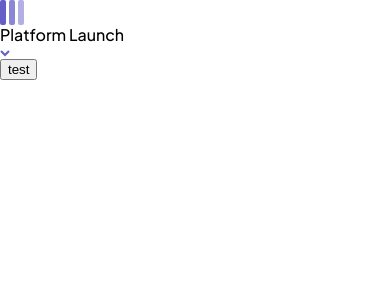
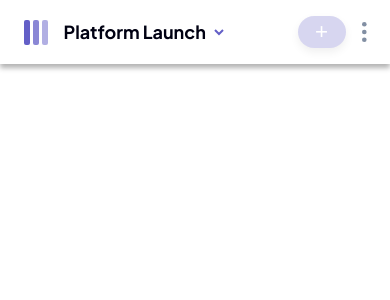
Before and after one commit to BasilGaudion/Kanban-task-manager, a React app: page / in a window 390 px wide. Shown: the top 300 px of the page. Built offline with nearby package versions, Linux system fonts and the light colour scheme.

Commit message:
feature/static mobile header

```diff
--- a/src/components/Header/index.tsx
+++ b/src/components/Header/index.tsx
@@ -1,20 +1,21 @@
 import React from 'react';
 import './styles.scss';
-import { LogoMobile } from '../../assets';
+import { LogoMobile, IconChevronDown, IconCross, IconVerticalEllipsis } from '../../assets';
 const Header = () => {
 
   return (
     <header className='header'>
-      <div className='header__container'>
+      <div className='header__container container'>
         <div className='header__left-group'>
-          <img src={LogoMobile} alt="Logo Mobile" />
+          <img src={LogoMobile} className="header__logo" alt="Logo Mobile" />
           <h2 className='header__board-name'>Platform Launch</h2>
-          <svg className='header__chevron-down' width="10" height="7" xmlns="http://www.w3.org/2000/svg"><path stroke="#635FC7" stroke-width="2" fill="none" d="m1 1 4 4 4-4"/></svg>
+          <img src={IconChevronDown} alt="" />
         </div>
         <div className='header__right-group'>
-          <button type='button'>
-            test
+          <button type='button' className='header__add-task'>
+            +
           </button>
+          <img src={IconVerticalEllipsis} className='header__ellipsis'alt="" />
         </div>
 
       </div>
--- a/src/components/Header/styles.scss
+++ b/src/components/Header/styles.scss
@@ -0,0 +1,53 @@
+.header {
+    background: var(--white, #FFF);
+    display: flex;
+    align-items: center;
+    justify-content: center;
+    height: 64px;
+    box-shadow: 0 4px 5px rgba(0, 0, 0, 0.3);
+
+
+    &__container {
+        display: flex;
+        justify-content: space-between;
+        align-items: center;
+    }
+
+    &__left-group {
+        display: flex;
+        align-items: center;
+    }
+
+    &__logo {
+        margin-right: 16px;
+    }
+
+    &__board-name {
+        margin-right: 8px;
+        color: var(--black, #000112);
+        font-size: 1.125rem;
+        font-weight: 700;
+    }
+
+    &__right-group {
+        display: flex;
+        align-items: center;
+    }
+
+    &__ellipsis {
+        cursor: pointer;
+        margin-left: 16px;
+    }
+
+    &__add-task {
+        width: 48px;
+        height: 32px;
+        background-color: #635FC7;
+        border-radius: 48px;
+        border: none;
+        color: #FFF;
+        font-size: 1.4rem;
+        opacity: 0.25;
+        filter: drop-shadow(0px 4px 4px rgba(0, 0, 0, 0.25));
+    }
+}
```
Also changed, not shown: 1 other file (tests, documents, lock files or other folders).
